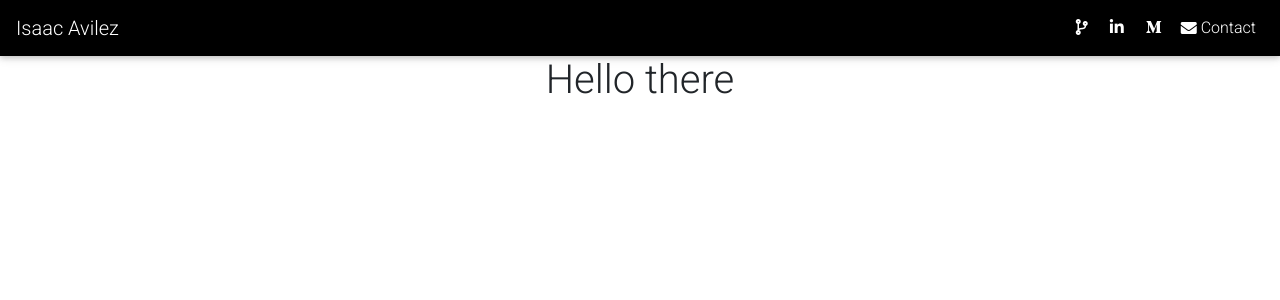
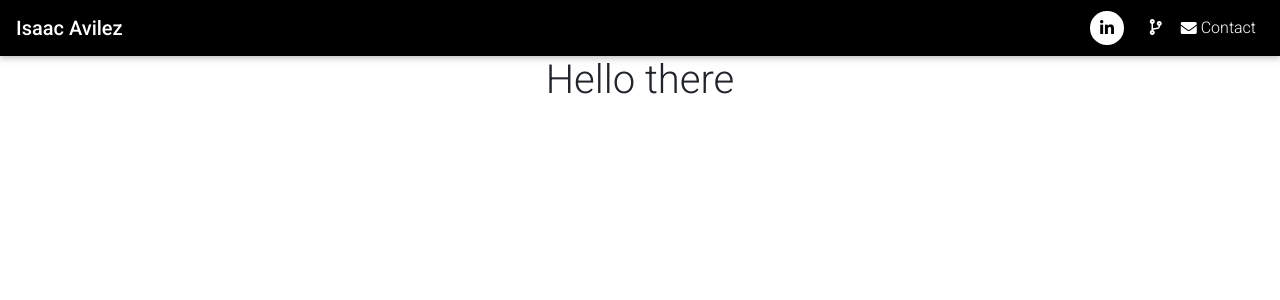
Before and after one commit to IA26/my-portfolio, a React (Create React App) app: page / in a window 1280 px wide. Shown: the top 300 px of the page. Built offline with nearby package versions, Linux system fonts and the light colour scheme.

Commit message:
added css to button

```diff
--- a/src/App.css
+++ b/src/App.css
@@ -58,3 +58,23 @@
   border-radius: 50%;
   display: inline-block;
 } */
+
+#black {
+  color: white;
+}
+
+#hover:hover {
+  transform: translateY(-4px);
+  transition:0.3s;
+}
+
+.social-icon {
+  color:black;
+  background:white;
+  border-radius: 50%;
+  line-height: 2.2em;
+  width: 2.1em;
+  height: 2.1em;
+  text-align: center;
+  display: inline-block;
+}
--- a/src/App.js
+++ b/src/App.js
@@ -1,6 +1,7 @@
 import React from 'react';
 import NavBarPage from './components/NavBarPage'
 import Portfolio from './containers/Portfolio'
+import SocialButtonsPage from './components/SocialButtonsPage'
 import { Router, Route, Switch } from "react-router";
 import './App.css';
 
--- a/src/components/NavBarPage.js
+++ b/src/components/NavBarPage.js
@@ -1,7 +1,7 @@
 import React, { Component } from "react";
 import {
 MDBNavbar, MDBNavbarBrand, MDBNavbarNav, MDBNavItem, MDBNavLink, MDBNavbarToggler, MDBCollapse, MDBFormInline,
-MDBDropdown, MDBDropdownToggle, MDBDropdownMenu, MDBDropdownItem, MDBIcon
+MDBDropdown, MDBDropdownToggle, MDBDropdownMenu, MDBDropdownItem, MDBIcon, MDBContainer
 } from "mdbreact";
 import { BrowserRouter as Router } from 'react-router-dom';
 
@@ -9,7 +9,7 @@ function NavbarPage(props) {
 
   return (
       <MDBNavbar color="black" dark expand="md">
-       <MDBNavbarBrand href="#"> Isaac Avilez </MDBNavbarBrand>
+       <MDBNavbarBrand href="#"> <strong>Isaac Avilez</strong> </MDBNavbarBrand>
          <MDBNavbarNav left>
           <MDBNavItem></MDBNavItem>
          </MDBNavbarNav>
@@ -19,23 +19,37 @@ function NavbarPage(props) {
 
         <MDBNavbarNav right>
 
-        <MDBNavItem>
-            <MDBNavLink className="waves-effect waves-light" to="#!">
-                <MDBIcon fas icon="code-branch" />
+          <MDBContainer>
+            <a href="https://youtube.com" id="hover" className="social-icon" >
+              <MDBIcon fab icon="linkedin-in" />
+            </a>
+
+
+
+          </MDBContainer>
+
+
+
+
+
+
+         <MDBNavItem href="https://github.com/IA26">
+            <MDBNavLink className="waves-effect waves-light" to="https://hltv.org">
+              <MDBIcon fas icon="code-branch"/>
             </MDBNavLink>
         </MDBNavItem>
 
-        <MDBNavItem>
+        {/* <MDBNavItem>
             <MDBNavLink className="waves-effect waves-light" to="#!">
                 <MDBIcon fab icon="linkedin-in" />
             </MDBNavLink>
-        </MDBNavItem>
+        </MDBNavItem> */}
 
-        <MDBNavItem>
+        {/*<MDBNavItem>
             <MDBNavLink className="waves-effect waves-light" to="#!">
                 <MDBIcon fab icon="medium-m" />
             </MDBNavLink>
-        </MDBNavItem>
+        </MDBNavItem> */}
 
 
 
```
